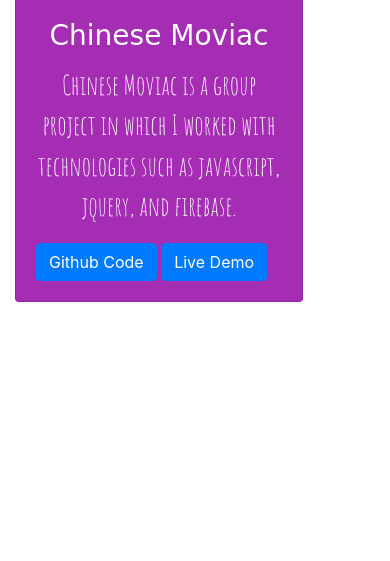
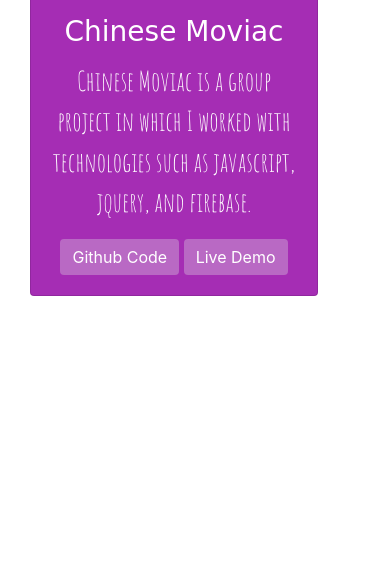
Before and after one commit to zaiverse/Updated-Portfolio, a PHP site: page / in a window 390 px wide. Shown: the part 2766-3327 px from the top of the page. Run offline with PHP 8.4, Linux system fonts and the light colour scheme; some libraries are stand-ins or nearby versions; some web fonts are replaced.

Commit message:
fully mobile responsive

```diff
--- a/index.html
+++ b/index.html
@@ -34,14 +34,15 @@
 
   <div class="container recentprojects">
     <h5>Recent Projects</h5>
+    <div class="container">
     <div class="card-deck">
     <div class="card card1" style="width: 18rem;">
         <img src="https://www.gifcoin.io/assets/images/default/frontend/loader-krasi.gif" class="card-img-top" alt="unit4Game">
         <div class="card-body">
           <h5 class="card-title color">RPG Space Game</h5>
           <p class="card-text color">RPG game made with javascript and jquery along as simple HTML and CSS.</p>
-          <a href="https://github.com/zaiverse/unit-4-game" class="btn btn-primary">Github Code</a>
-          <a href="https://zaiverse.github.io/unit-4-game/" class="btn btn-primary">Live Demo</a>
+          <a href="https://github.com/zaiverse/unit-4-game" class="btn btn-primary buttonsFirstCard">Github Code</a>
+          <a href="https://zaiverse.github.io/unit-4-game/" class="btn btn-primary buttonsFirstCard">Live Demo</a>
         </div>
       </div>
       <div class="card card2" style="width: 18rem;">
@@ -49,8 +50,8 @@
           <div class="card-body">
             <h5 class="card-title color">Sea Trivia Game</h5>
             <p class="card-text color">Check out my Sea Trivia game where you must answer questions regarding ocean facts, but don't run out of time!</p>
-            <a href="https://github.com/zaiverse/TriviaGame" class="btn btn-primary">Github Code</a>
-            <a href="https://zaiverse.github.io/TriviaGame/" class="btn btn-primary">Live Demo</a>
+            <a href="https://github.com/zaiverse/TriviaGame" class="btn btn-primary buttonsSecondCard">Github Code</a>
+            <a href="https://zaiverse.github.io/TriviaGame/" class="btn btn-primary buttonsSecondCard">Live Demo</a>
           </div>
         </div>
         <div class="card card3" style="width: 18rem;">
@@ -58,18 +59,19 @@
             <div class="card-body">
               <h5 class="card-title color">Chinese Moviac</h5>
               <p class="card-text color">Chinese Moviac is a group project in which I worked with technologies such as javascript, jquery, and firebase.</p>
-              <a href="https://github.com/danielrmorenop/group-project" class="btn btn-primary">Github Code</a>
-              <a href="https://danielrmorenop.github.io/group-project/" class="btn btn-primary">Live Demo</a>
+              <a href="https://github.com/danielrmorenop/group-project" class="btn btn-primary buttonsThirdCard">Github Code</a>
+              <a href="https://danielrmorenop.github.io/group-project/" class="btn btn-primary buttonsThirdCard">Live Demo</a>
             </div>
           </div>
         </div>
+      </div>
   </div>
 </div>
 
   <div class="img-fluid contact" alt="Responsive image">
     <h5 class="color fixPlace">Contact Me</h5>
     <p class="color">Email: brenda.garcia007@mymdc.net</p>
-    <p class="color">Phone: 305-615-9049</p>
+    <p class="color fixPlaceBottom">Phone: 305-615-9049</p>
   </div>
 
     <!-- Optional JavaScript -->
--- a/style.css
+++ b/style.css
@@ -1,5 +1,6 @@
 *{
     margin: 0;
+    padding: 0;
 }
 
 html{
@@ -74,15 +75,18 @@ p{
 
 .card1{
     background-color: #945d118a;
+    text-align: center;
 }
 
 .card2{
     background-color: rgb(184, 58, 93);
+    text-align: center;
 
 }
 
 .card3{
     background-color: rgb(165, 45, 180);
+    text-align: center;
 }
 
 .recentprojects{
@@ -96,4 +100,20 @@ p{
     height: auto;
     width: 100%;
     text-align: center;
+    padding-bottom: 20px;
 }
+
+.buttonsFirstCard{
+    background-color: #945d118a;
+    border: none;
+}
+
+.buttonsSecondCard{
+    background-color: rgb(197, 100, 128);
+    border: none;
+}
+
+.buttonsThirdCard{
+    background-color: rgb(185, 105, 196);
+    border: none;
+}
```
